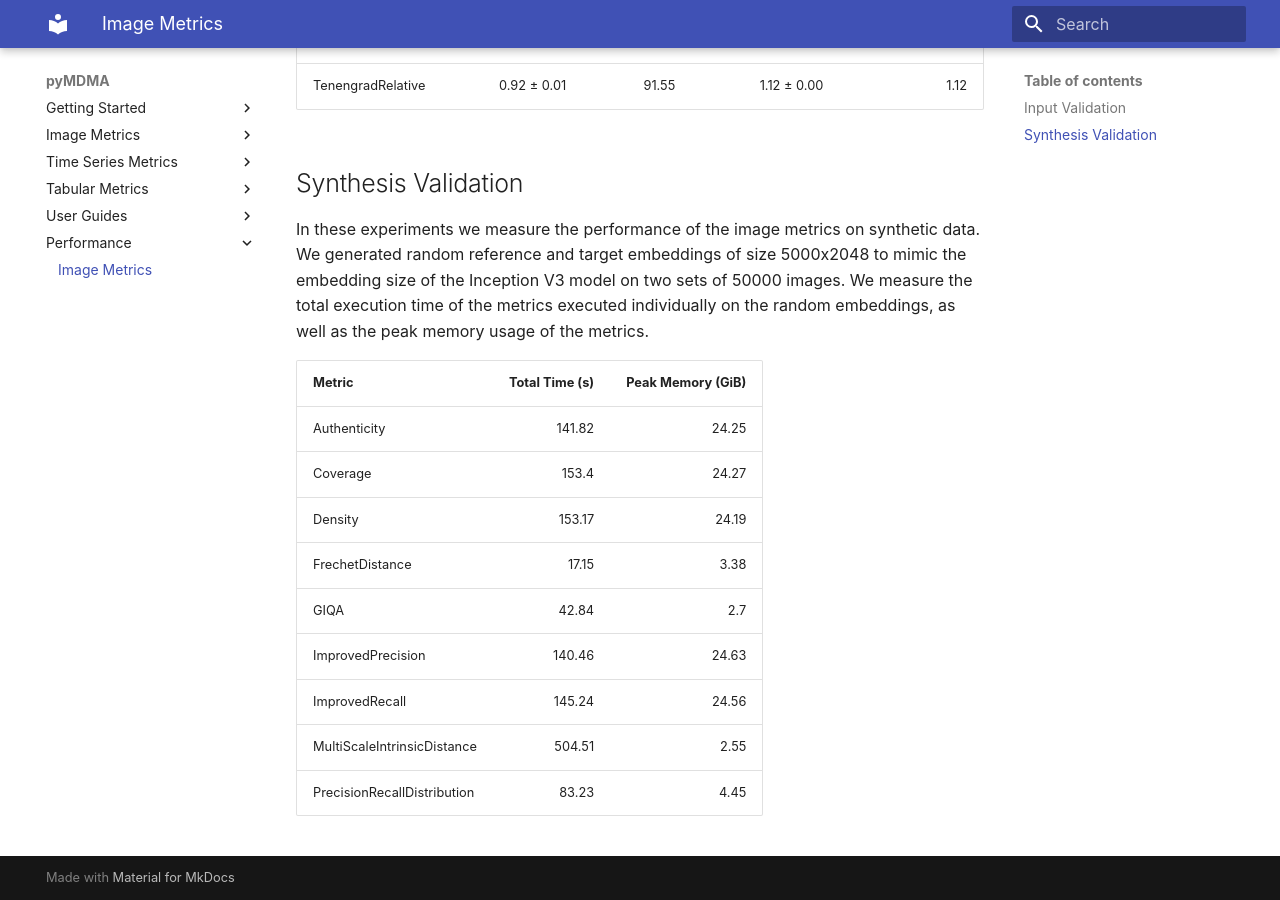
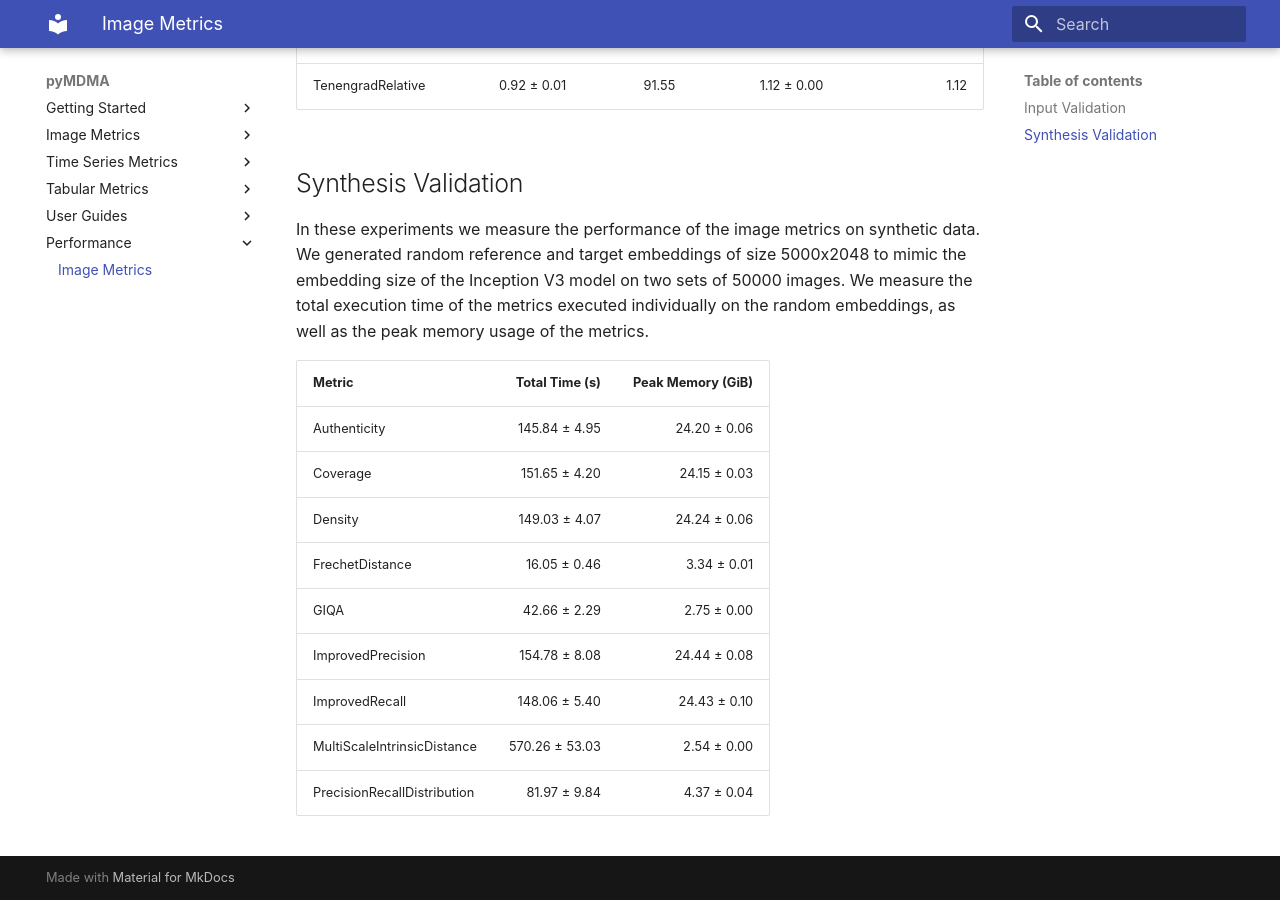
Before and after one commit to fraunhoferportugal/pymdma, an MkDocs documentation site: the page built from docs/performance/image.md, in a window 1280 px wide and 900 px high, scrolled down 994 px. Built offline with MkDocs 1.6.1 and Material for MkDocs 9.7.7, drawn with Linux system fonts in a browser that asks for light colours.

Commit message:
docs: synthetic metric computation statistics

```diff
--- a/docs/performance/image.md
+++ b/docs/performance/image.md
@@ -26,13 +26,13 @@ To validate the performance of the image metrics, we measured the mean batch tim
 In these experiments we measure the performance of the image metrics on synthetic data. We generated random reference and target embeddings of size 5000x2048 to mimic the embedding size of the Inception V3 model on two sets of 50000 images. We measure the total execution time of the metrics executed individually on the random embeddings, as well as the peak memory usage of the metrics.
 
 | Metric | Total Time (s) | Peak Memory (GiB) |
-|:----------------------------|-----------------:|--------------------:|
-| Authenticity | 141.82 | 24.25 |
-| Coverage | 153.4 | 24.27 |
-| Density | 153.17 | 24.19 |
-| FrechetDistance | 17.15 | 3.38 |
-| GIQA | 42.84 | 2.7 |
-| ImprovedPrecision | 140.46 | 24.63 |
-| ImprovedRecall | 145.24 | 24.56 |
-| MultiScaleIntrinsicDistance | 504.51 | 2.55 |
-| PrecisionRecallDistribution | 83.23 | 4.45 |
+|:----------------------------|------------------:|--------------------:|
+| Authenticity | 145.84 ± 4.95 | 24.20 ± 0.06 |
+| Coverage | 151.65 ± 4.20 | 24.15 ± 0.03 |
+| Density | 149.03 ± 4.07 | 24.24 ± 0.06 |
+| FrechetDistance | 16.05 ± 0.46 | 3.34 ± 0.01 |
+| GIQA | 42.66 ± 2.29 | 2.75 ± 0.00 |
+| ImprovedPrecision | 154.78 ± 8.08 | 24.44 ± 0.08 |
+| ImprovedRecall | 148.06 ± 5.40 | 24.43 ± 0.10 |
+| MultiScaleIntrinsicDistance | 570.26 ± 53.03 | 2.54 ± 0.00 |
+| PrecisionRecallDistribution | 81.97 ± 9.84 | 4.37 ± 0.04 |
```
